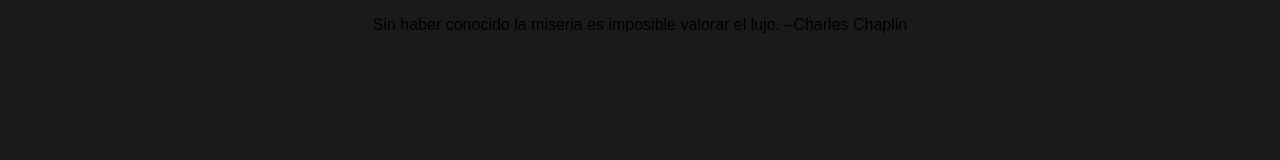
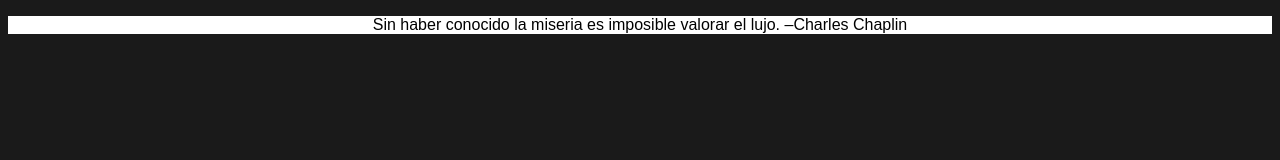
Before and after one commit to E-Dev-502/Frases1000, a plain HTML site: page index.html in a window 1280 px wide. Drawn offline with Linux system fonts and the light colour scheme.

Commit message:
Update ESTI.css

```diff
--- a/ESTI.css
+++ b/ESTI.css
@@ -2,7 +2,7 @@ body{
    background-color: #1a1a1a;
 }
 .fra{
-    color: #ffffff;
+    background: #ffffff;
     font-size: 16px;
     font-family: Arial;
     color: rgb(0, 0, 0);
```
